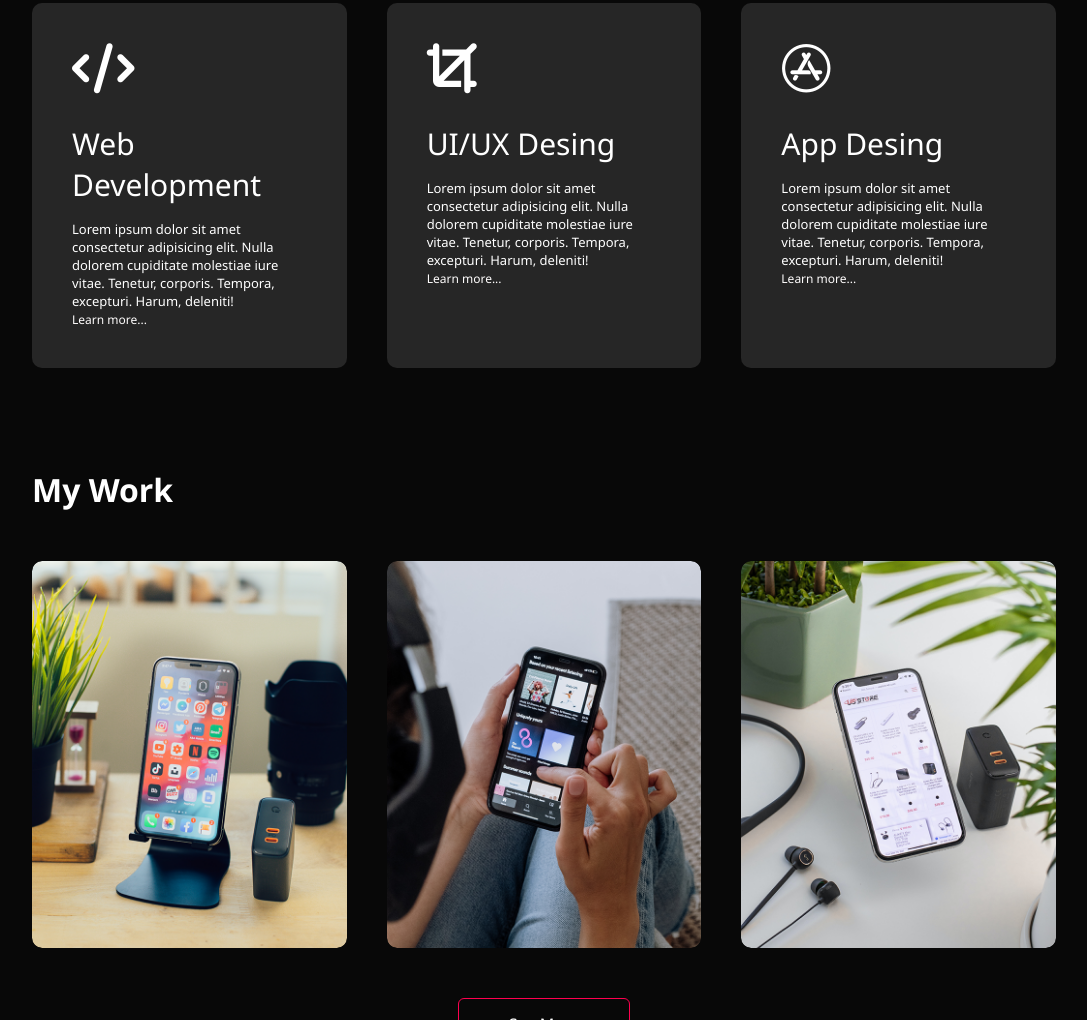
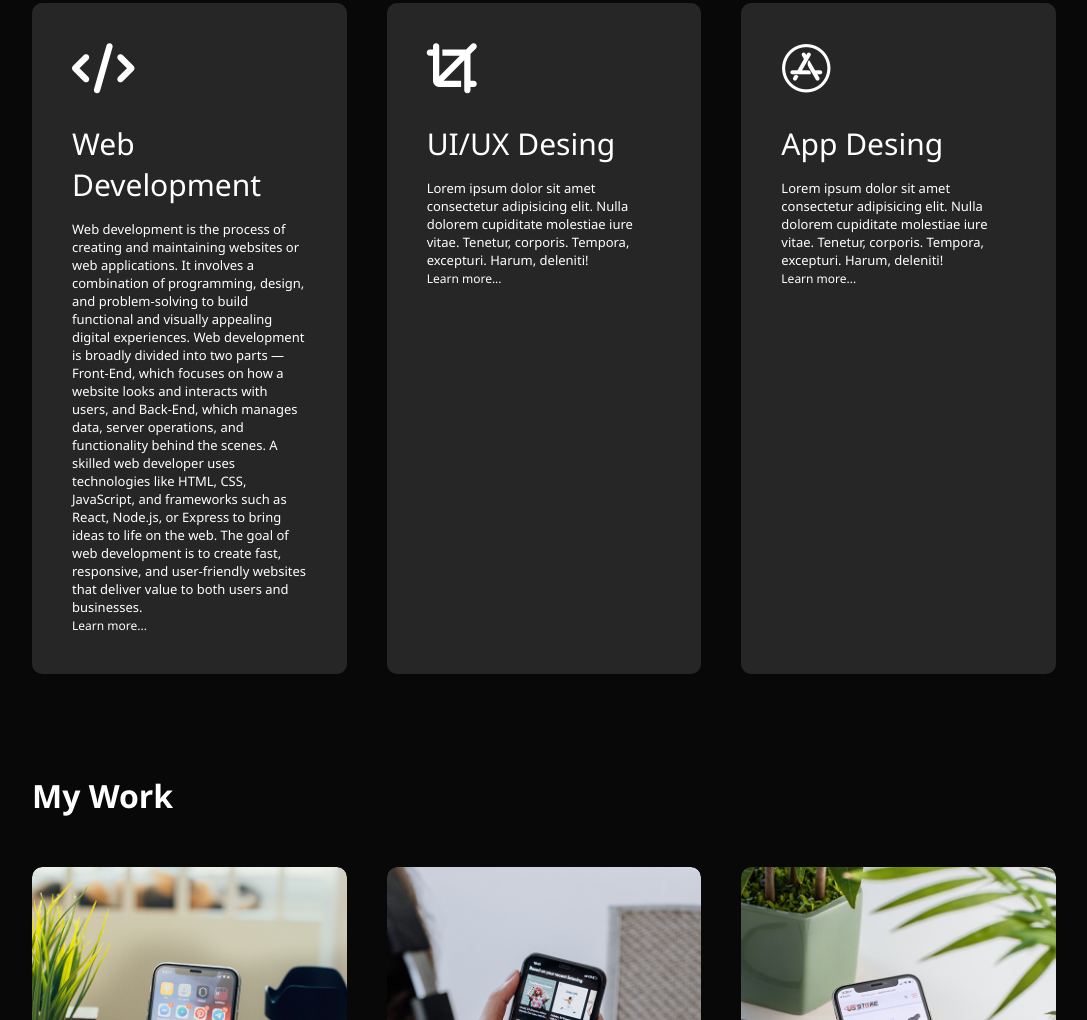
Before and after one commit to 62062-tanesh/Projects, a plain HTML site: page Portfolio/index.html in a window 1280 px wide. Shown: the part 1581-2601 px from the top of the page, without its empty margins (96-1183 px from the left). Drawn offline with Linux system fonts and the light colour scheme.

Commit message:
Update in my Service Section

```diff
--- a/Portfolio/index.html
+++ b/Portfolio/index.html
@@ -94,7 +94,9 @@
                 <div>
                     <i class="fa-solid fa-code"></i>
                     <h2>Web Development</h2>
-                    <p>Lorem ipsum dolor sit amet consectetur adipisicing elit. Nulla dolorem cupiditate molestiae iure vitae. Tenetur, corporis. Tempora, excepturi. Harum, deleniti!</p>
+                    <p>Web development is the process of creating and maintaining websites or web applications. It involves a combination of programming, design, and problem-solving to build functional and visually appealing digital experiences. Web development is broadly divided into two parts — Front-End, which focuses on how a website looks and interacts with users, and Back-End, which manages data, server operations, and functionality behind the scenes.
+
+                    A skilled web developer uses technologies like HTML, CSS, JavaScript, and frameworks such as React, Node.js, or Express to bring ideas to life on the web. The goal of web development is to create fast, responsive, and user-friendly websites that deliver value to both users and businesses.</p>
                     <a href="#">Learn more...</a>
                 </div>
 
```
